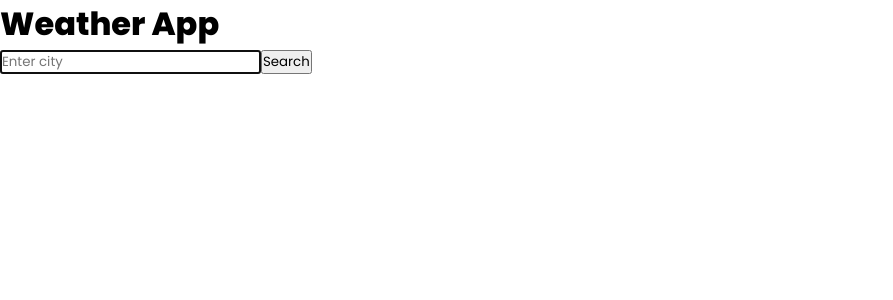
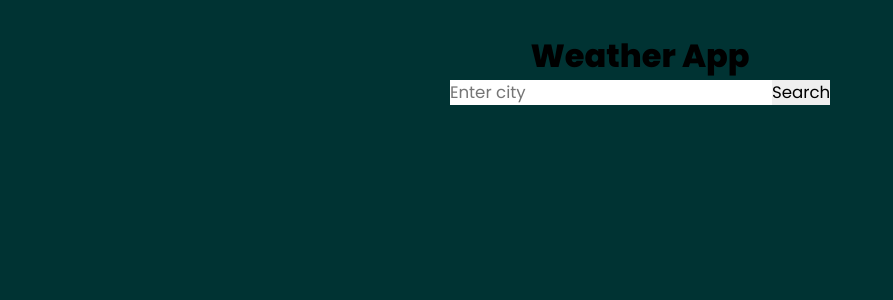
Before and after one commit to hoiregeno/weather-app, a React (Vite) app: page / in a window 1280 px wide. Shown: the top 300 px of the page, without its empty margins (0-893 px from the left). Built offline with nearby package versions, Linux system fonts and the light colour scheme; no server answers.

Commit message:
style(index.css): add base styles

```diff
--- a/src/index.css
+++ b/src/index.css
@@ -9,10 +9,21 @@
 }
 
 body {
-  font-family: "Poppins", sans-serif;
+  font-family: "Poppins", Arial, sans-serif;
+  background-color: hsl(180, 100%, 10%);
+}
+
+#root {
+  display: flex;
+  flex-direction: column;
+  align-items: center;
+  padding: min(2rem, 7%);
 }
 
 input,
 button {
+  border: none;
+  outline: none;
+  font-size: clamp(0.95rem, 0.8923rem + 0.1848vw, 1.05rem);
   font-family: inherit;
 }
```
